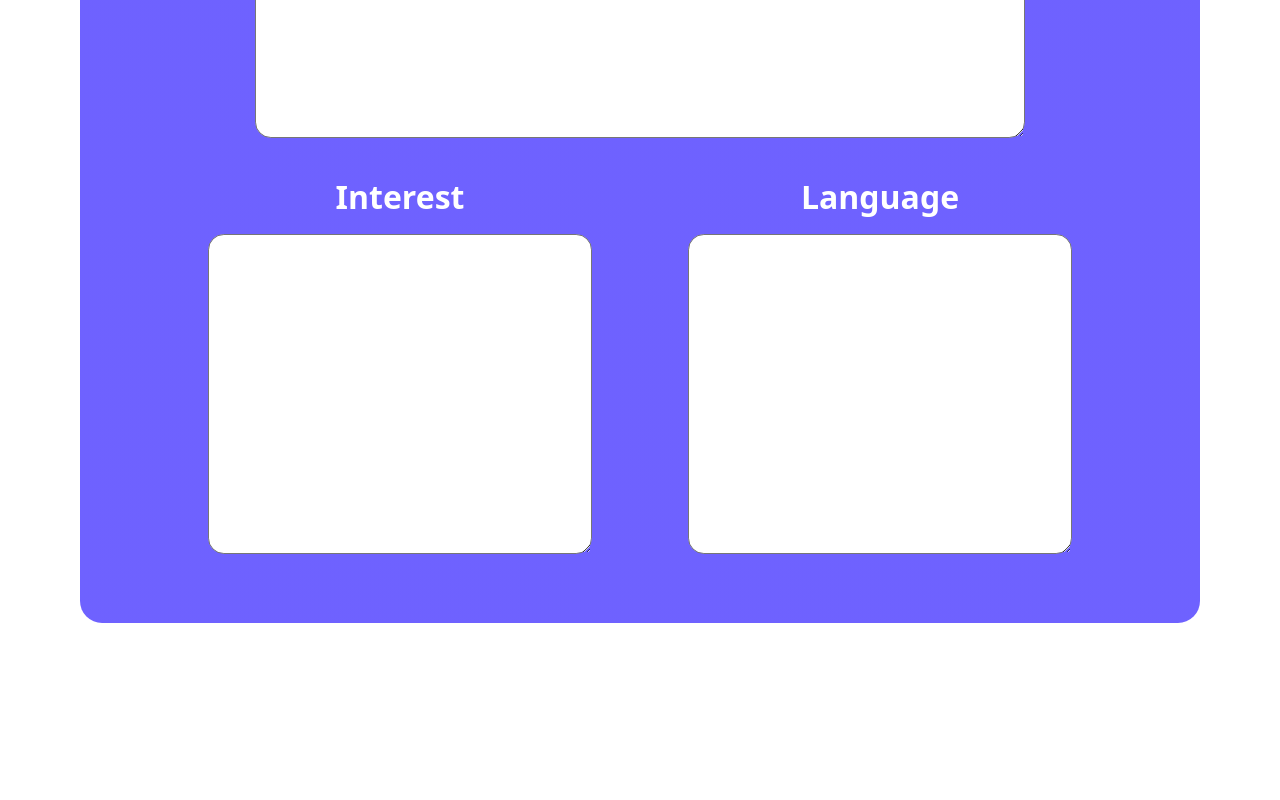
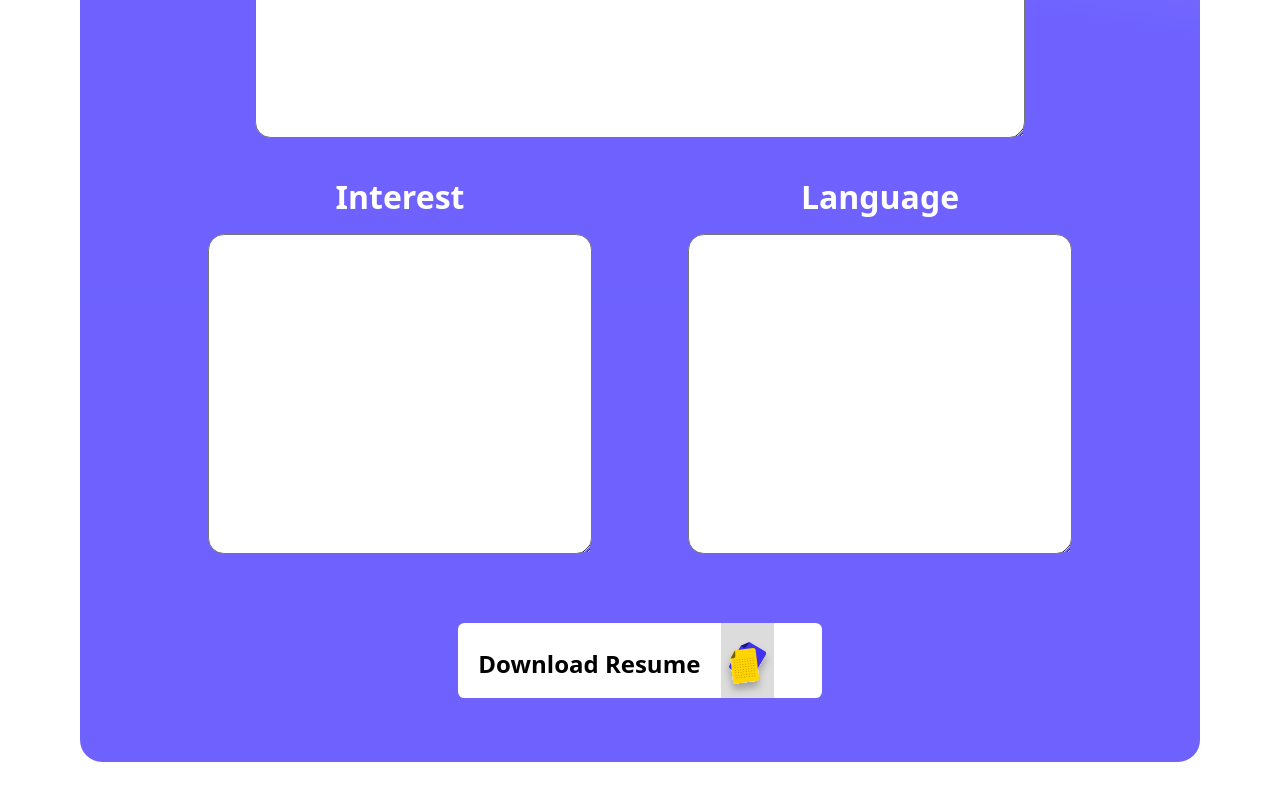
Before and after one commit to soumen974/WorkFolio, a React (Create React App) app: page / in a window 1280 px wide. Shown: the part 4021-4821 px from the top of the page. Before the commit the page ends 4708 px from the top, so only its background shows below. Built offline with nearby package versions, Linux system fonts and the light colour scheme.

Commit message:
adding download button

```diff
--- a/src/Components/FormResume.css
+++ b/src/Components/FormResume.css
@@ -223,6 +223,36 @@ background: linear-gradient(9deg, rgba(26, 6, 255, 0.63) 50.96%, rgba(26, 6, 255
 
 }
 
+.download-resume-dv{
+    padding:  4rem 27vw 0 27vw;
+    max-width: 77vw;
+    box-sizing:content-box;
+}
+
+.Download_button{
+    background-color: white;
+    display: flex;
+    flex-wrap: nowrap;
+    padding: 0rem 3rem 0rem 0 ;
+    border-radius: 0.4rem;
+
+
+}
+.Download_button h2{
+    padding: 1.5rem 0 1rem 0 ;
+ width: 100%;
+ /* background-color: greenyellow; */
+
+
+}
+.Download_button img{
+ width: 4rem;
+ /* height: 7rem; */
+ padding: 1rem 0 0 0 ;
+ background-color: gainsboro;
+}
+
+
 
 @media (max-width:1160px) {
     .Contacts-Links{
@@ -262,7 +292,7 @@ background: linear-gradient(9deg, rgba(26, 6, 255, 0.63) 50.96%, rgba(26, 6, 255
 
     }
     .Form-02{
-        padding: 0rem 1rem 2rem 1rem;
+        padding: 0rem 1rem 3rem 1rem;
 
     }
 
@@ -281,7 +311,7 @@ background: linear-gradient(9deg, rgba(26, 6, 255, 0.63) 50.96%, rgba(26, 6, 255
     }
     .Form-02_color-back{
         /* display: grid; */
-        padding: 0;
+        padding: 0 0 2rem 0;
         margin: 0;
         border-radius: 10px;
 
--- a/src/Components/FormResume.jsx
+++ b/src/Components/FormResume.jsx
@@ -1,5 +1,7 @@
 import React, { useState } from 'react';
 import './FormResume.css'
+
+import ResumeFileIcon from "./Images/resume-vector.svg";
 
 export default function FormResume() {
 
@@ -144,7 +146,14 @@ export default function FormResume() {
 
             </div>
 
-            <div className="download-resume-dv"></div>
+            <div className="download-resume-dv">
+              <div className="Download_button">
+              <h2>Download Resume  </h2>
+              <img src={ResumeFileIcon} alt='reume download'/>
+
+              </div>
+
+            </div>
 
           </div>
         </div>
```
Also changed, not shown: src/Components/Images/resume-vector.svg (added).
